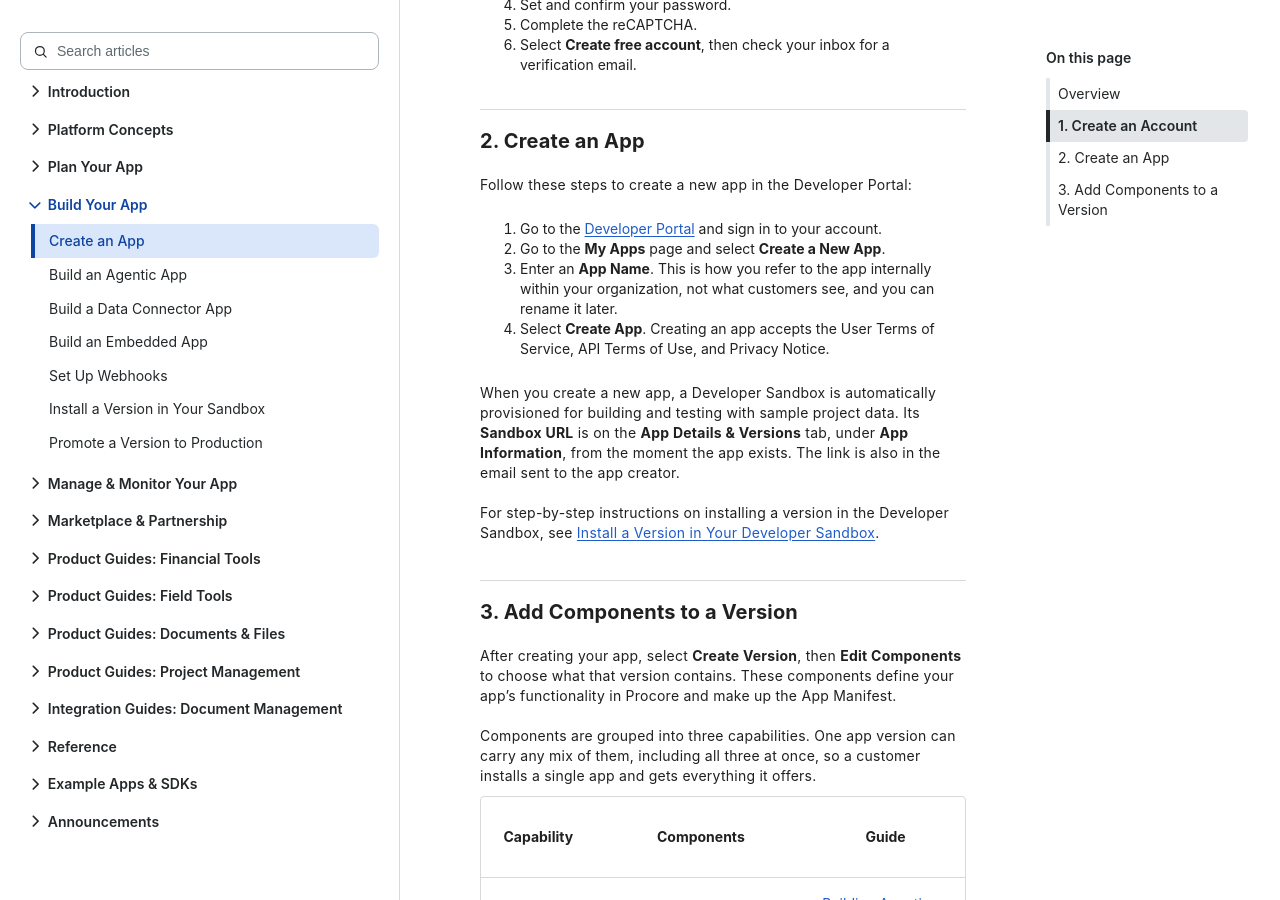
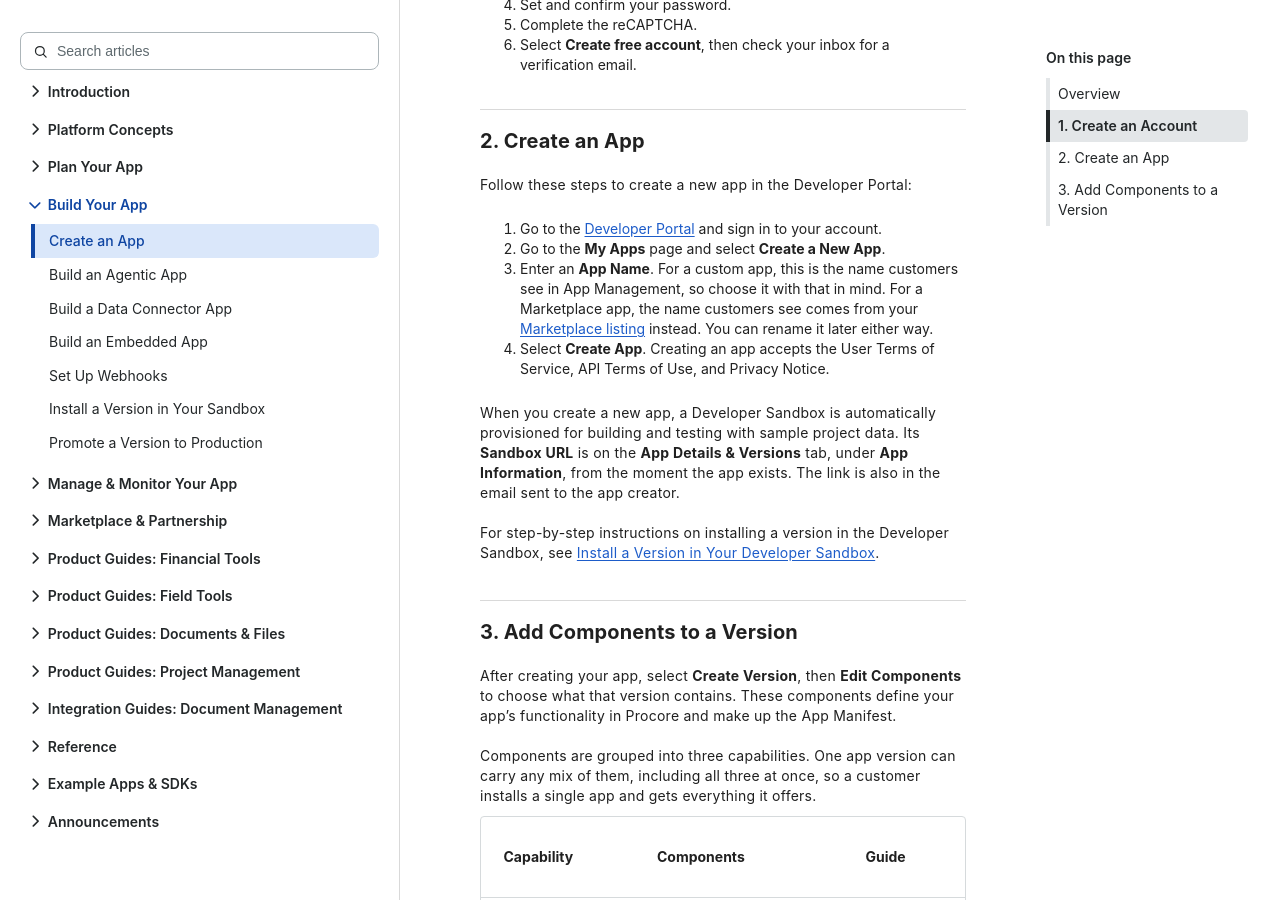
Before and after one commit to procore/documentation, a Jekyll site: the page built from building_applications/building_apps_create_new.md, in a window 1280 px wide and 900 px high, scrolled down 727 px. Built offline with Jekyll 4.4.1, drawn with Linux system fonts in a browser that asks for light colours; comment, search, counter and statistics services are not loaded.

Commit message:
docs: correct what the App Name actually controls
I had written that the App Name is internal and "not what customers
see". That is wrong for custom apps, where the App Name is exactly what
customers see in App Management. Only Marketplace apps take their
customer-facing name from the Marketplace listing.

The dialog's own copy - "the name you use to refer to your application
internally within your organization" - is what led me there, and it is
true only for Marketplace apps.

Now states both cases and links to the listing guidelines.

Co-Authored-By: Claude Opus 5 <noreply@anthropic.com>

```diff
--- a/building_applications/building_apps_create_new.md
+++ b/building_applications/building_apps_create_new.md
@@ -28,7 +28,7 @@ Follow these steps to create a new app in the Developer Portal:
 
 1. Go to the <a href="https://developers.procore.com/developers" target="_blank">Developer Portal</a> and sign in to your account.
 2. Go to the **My Apps** page and select **Create a New App**.
-3. Enter an **App Name**. This is how you refer to the app internally within your organization, not what customers see, and you can rename it later.
+3. Enter an **App Name**. For a custom app, this is the name customers see in App Management, so choose it with that in mind. For a Marketplace app, the name customers see comes from your [Marketplace listing]({{ site.url }}{{ site.baseurl }}{% link app_marketplace/marketplace_listing_guidelines.md %}) instead. You can rename it later either way.
 4. Select **Create App**. Creating an app accepts the User Terms of Service, API Terms of Use, and Privacy Notice.
 
 When you create a new app, a Developer Sandbox is automatically provisioned for building and testing with sample project data. Its **Sandbox URL** is on the **App Details & Versions** tab, under **App Information**, from the moment the app exists. The link is also in the email sent to the app creator.
```
